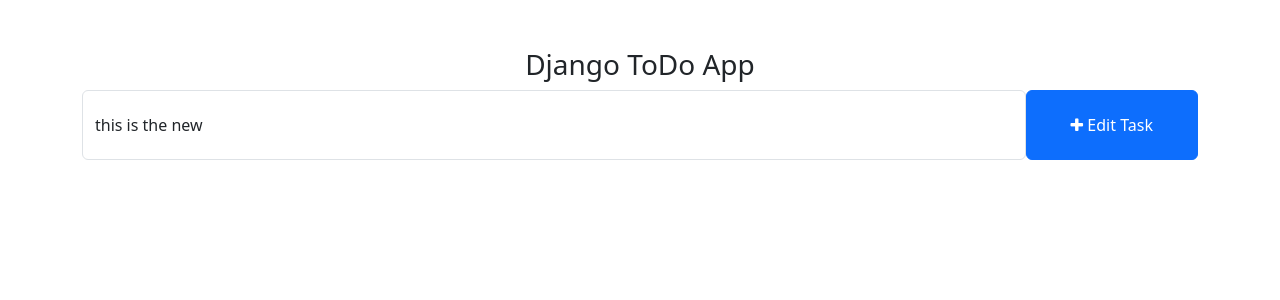
After one commit to denscholar/django_to_do, a Django app: page /edit/3/ in a window 1280 px wide. The commit adds this page. Shown: the top 300 px of the page. Run offline with Django 5.2, Linux system fonts and the light colour scheme; data comes from the database, SQL or seed files in the repository; both versions use the stored data as it was after the commit.

Commit message:
complete mini project

```diff
--- /dev/null
+++ b/home/templates/home/edit.html
@@ -0,0 +1,60 @@
+<!DOCTYPE html>
+<html lang="en">
+  <head>
+    <meta charset="UTF-8" />
+    <meta http-equiv="X-UA-Compatible" content="IE=edge" />
+    <meta name="viewport" content="width=device-width, initial-scale=1.0" />
+    <title>TODO LIST - Home</title>
+
+    <!-- Bootstrap -->
+    <link
+      href="https://cdn.jsdelivr.net/npm/bootstrap@5.3.0-alpha1/dist/css/bootstrap.min.css"
+      rel="stylesheet"
+      integrity="sha384-GLhlTQ8iRABdZLl6O3oVMWSktQOp6b7In1Zl3/Jr59b6EGGoI1aFkw7cmDA6j6gD"
+      crossorigin="anonymous"
+    />
+    <script
+      src="https://cdn.jsdelivr.net/npm/bootstrap@5.3.0-alpha1/dist/js/bootstrap.bundle.min.js"
+      integrity="sha384-w76AqPfDkMBDXo30jS1Sgez6pr3x5MlQ1ZAGC+nuZB+EYdgRZgiwxhTBTkF7CXvN"
+      crossorigin="anonymous"
+    ></script>
+    <!-- Font Awesome Icons -->
+    <link
+      rel="stylesheet"
+      href="https://cdnjs.cloudflare.com/ajax/libs/font-awesome/4.7.0/css/font-awesome.min.css"
+    />
+
+    <style>
+      .form-control {
+        padding: 1.375rem 0.75rem !important;
+      }
+    </style>
+  </head>
+  <body>
+    <div class="container">
+      <h3 class="pt-5 text-center">Django ToDo App</h3>
+          <!-- To Do Form -->
+          <form action="{% url 'edit-task' get_task.id %}" method="POST">
+            {% csrf_token %}
+            <div class="form-group">
+              <span style="display: flex">
+                <input
+                  type="text"
+                  class="form-control"
+                  placeholder="Add a task"
+                  name="task"
+                  value="{{get_task.task}}"
+                />
+                <button
+                  type="submit"
+                  class="btn btn-primary"
+                  style="width: 200px"
+                >
+                  <i class="fa fa-plus"></i> Edit Task
+                </button>
+              </span>
+            </div>
+          </form>
+    </div>
+  </body>
+</html>
--- a/home/templates/home/index.html
+++ b/home/templates/home/index.html
@@ -49,8 +49,8 @@
                   class="btn btn-success"
                   ><i class="fa fa-check"></i> Mark as Done</a
                 >
-                <a class="btn btn-danger"><i class="fa fa-trash"></i></a>
-                <a class="btn btn-primary"><i class="fa fa-pencil"></i></a>
+                <a href="{% url 'delete-task' task.id %}" class="btn btn-danger"><i class="fa fa-trash"></i></a>
+                <a href="{% url 'edit-task' task.id %}" class="btn btn-primary"><i class="fa fa-pencil"></i></a>
               </span>
             </div>
           </div>
--- a/home/urls.py
+++ b/home/urls.py
@@ -7,4 +7,6 @@
     path("add_task/", views.add_task, name="add-task"),
     path("mark_as_complete/<int:pk>/", views.mark_as_complete, name="mark-as-complete"),
     path("mark_as_undone/<int:pk>/", views.mark_as_undone, name="mark-as-undone"),
+    path("edit/<int:pk>/", views.edit_task, name="edit-task"),
+    path("delete_task/<int:pk>/", views.delete_task, name="delete-task"),
 ]
--- a/home/views.py
+++ b/home/views.py
@@ -24,9 +24,31 @@
     task.save()
     return redirect("home")
 
+
 def mark_as_undone(request, pk):
     task = get_object_or_404(Todo, pk=pk)
     task.is_completed = False
     task.save()
 
+    return redirect("home")
+
+
+def edit_task(request, pk):
+    get_task = get_object_or_404(Todo, pk=pk)
+
+    if request.method == "POST":
+        new_task = request.POST.get('task', '')
+        get_task.task = new_task
+        get_task.save()
+        return redirect('home')
+
+    context = {
+        "get_task": get_task,
+    }
+    return render(request, "home/edit.html", context)
+
+
+def delete_task(request, pk):
+    delete_task = get_object_or_404(Todo, pk=pk)
+    delete_task.delete()
     return redirect('home')
--- a/todo/urls.py
+++ b/todo/urls.py
@@ -1,8 +1,13 @@
 
 from django.contrib import admin
 from django.urls import path, include
+from django.conf import settings
+from django.conf.urls.static import static
 
 urlpatterns = [
     path("admin/", admin.site.urls),
     path("", include('home.urls')),
 ]
+if settings.DEBUG:
+    urlpatterns += static(settings.STATIC_URL, document_root=settings.STATIC_ROOT)
+    urlpatterns += static(settings.MEDIA_URL, document_root=settings.MEDIA_ROOT)
```
Also changed, not shown: todo/settings.py (+12 -1 lines), db.sqlite3, static/js/main.js (added).
